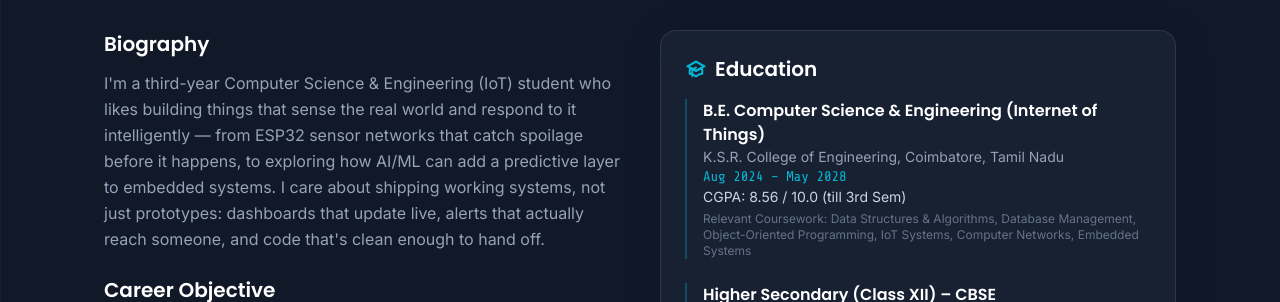
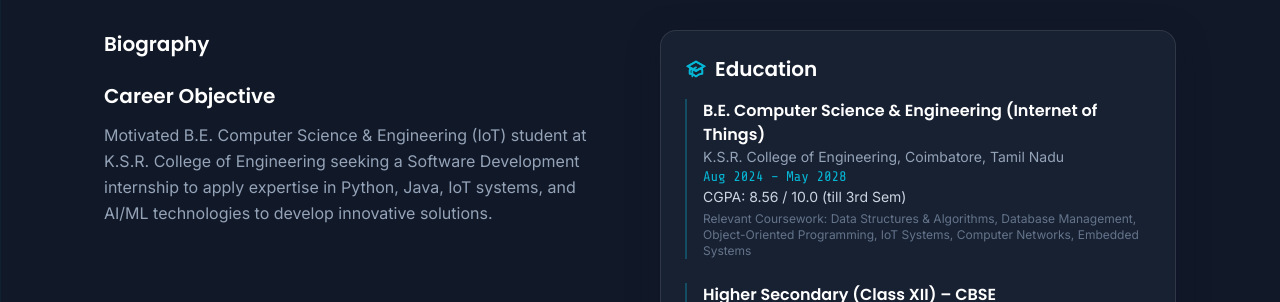
Before and after one commit to JLobazRichit/portfolio-website, a React (Vite) app in the folder frontend/: page /about in a window 1280 px wide. Shown: the part 222-524 px from the top of the page. Built offline with nearby package versions, Linux system fonts and the light colour scheme; no server answers.

Commit message:
Update biography text to use 'aboutbio' field

```diff
--- a/frontend/src/pages/About.jsx
+++ b/frontend/src/pages/About.jsx
@@ -11,7 +11,7 @@ const About = () => {
         <div className="grid md:grid-cols-2 gap-10 mt-10">
           <div data-aos="fade-right">
             <h2 className="text-xl font-semibold text-white mb-3">Biography</h2>
-            <p className="text-slate-400 leading-relaxed mb-6">{personalInfo.bio}</p>
+            <p className="text-slate-400 leading-relaxed mb-6">{personalInfo.aboutbio}</p>
 
             <h2 className="text-xl font-semibold text-white mb-3">Career Objective</h2>
             <p className="text-slate-400 leading-relaxed">{personalInfo.objective}</p>
```
